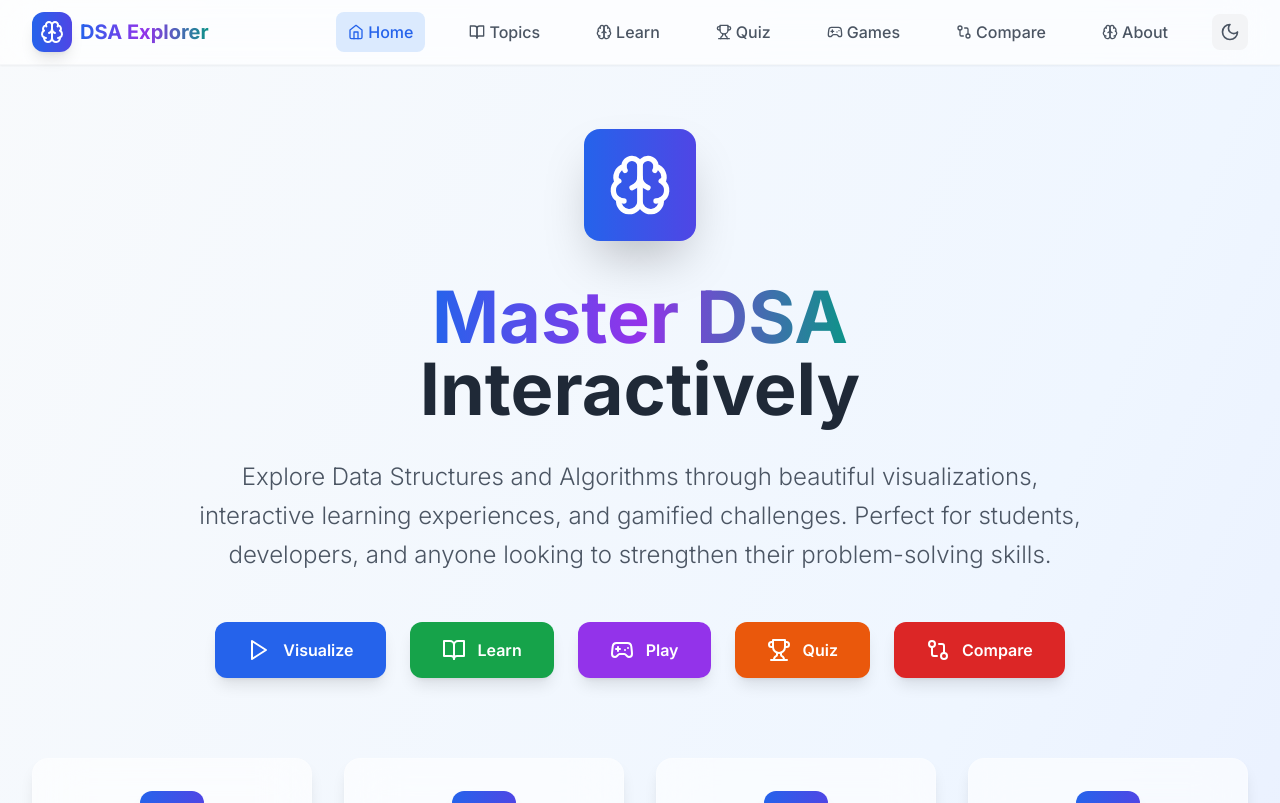
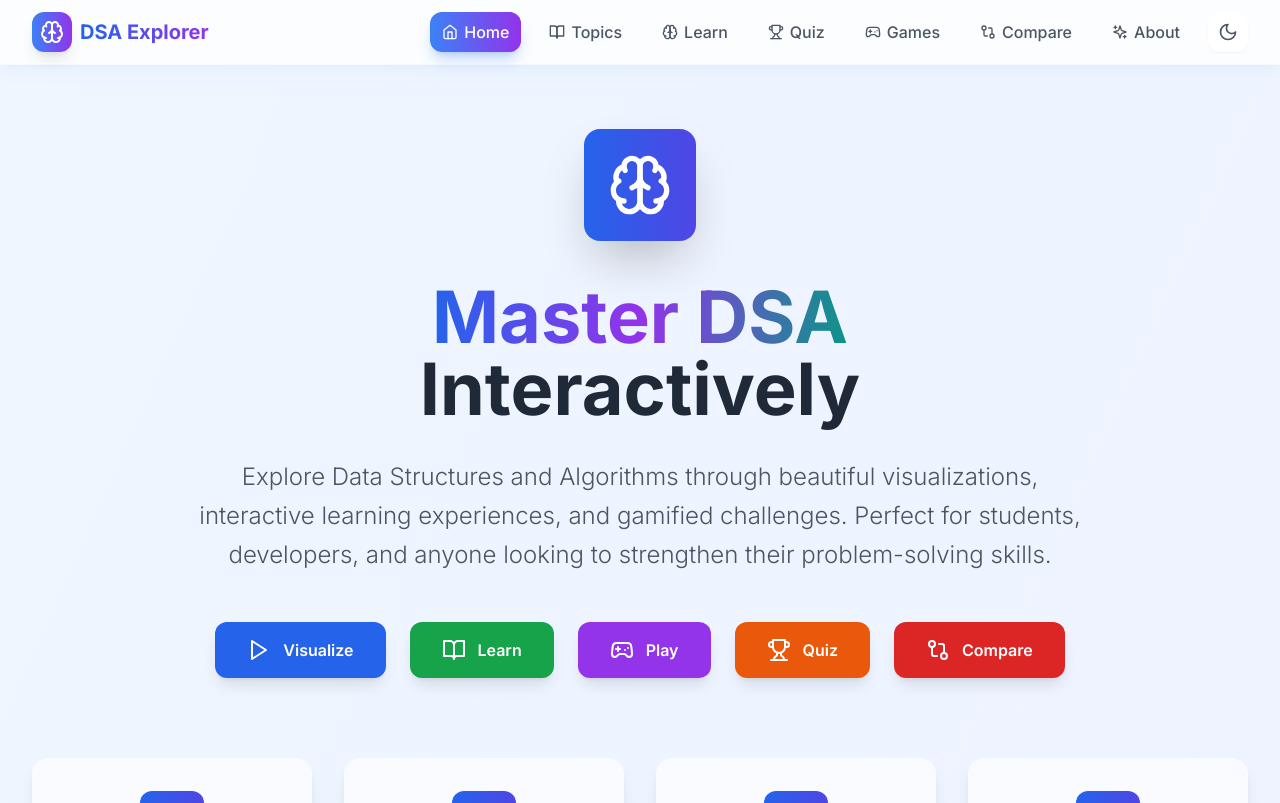
Before and after one commit to realamanvats/DSA-Explorer, a React (Vite) app: page / in a window 1280 px wide. Shown: the top 803 px of the page. Built offline with nearby package versions, Linux system fonts and the light colour scheme.

Commit message:
Layout.tsx
New things added

```diff
--- a/src/components/Layout.tsx
+++ b/src/components/Layout.tsx
@@ -1,3 +1,182 @@
+// import React, { useState } from 'react';
+// import { Link, useLocation } from 'react-router-dom';
+// import { motion, AnimatePresence } from 'framer-motion';
+// import {
+//   Brain,
+//   Home,
+//   BookOpen,
+//   Play,
+//   Trophy,
+//   Gamepad2,
+//   GitCompare,
+//   Menu,
+//   X,
+//   Sun,
+//   Moon
+// } from 'lucide-react';
+// import { useDarkMode } from '../hooks/useDarkMode';
+
+// const Layout: React.FC<{ children: React.ReactNode }> = ({ children }) => {
+//   const [isMenuOpen, setIsMenuOpen] = useState(false);
+//   const { isDark, toggleDarkMode } = useDarkMode();
+//   const location = useLocation();
+
+//   const navItems = [
+//     { path: '/', label: 'Home', icon: Home },
+//     { path: '/topics', label: 'Topics', icon: BookOpen },
+//     { path: '/learn', label: 'Learn', icon: Brain },
+//     { path: '/quiz', label: 'Quiz', icon: Trophy },
+//     { path: '/games', label: 'Games', icon: Gamepad2 },
+//     { path: '/compare', label: 'Compare', icon: GitCompare },
+//     { path: '/about', label: 'About', icon: Brain },
+//   ];
+
+//   return (
+//     <div className="min-h-screen">
+//       {/* Navigation */}
+//       <nav className="bg-white/70 dark:bg-gray-900/70 backdrop-blur-xl border-b border-gray-200/30 dark:border-gray-700/30 sticky top-0 z-50 shadow-sm">
+//         <div className="max-w-7xl mx-auto px-4 sm:px-6 lg:px-8">
+//           <div className="flex justify-between items-center h-16">
+//             {/* Logo */}
+//             <Link to="/" className="flex items-center space-x-2 group">
+//               <motion.div
+//                 whileHover={{ rotate: 180 }}
+//                 transition={{ duration: 0.3 }}
+//                 className="p-2 bg-gradient-to-r from-blue-600 to-indigo-600 rounded-xl shadow-lg"
+//               >
+//                 <Brain className="h-6 w-6 text-white" />
+//               </motion.div>
+//               <span className="text-xl font-bold gradient-text">
+//                 DSA Explorer
+//               </span>
+//             </Link>
+
+//             {/* Desktop Navigation */}
+//             <div className="hidden md:flex items-center space-x-8">
+//               {navItems.map(({ path, label, icon: Icon }) => (
+//                 <Link
+//                   key={path}
+//                   to={path}
+//                   className={`flex items-center space-x-1 px-3 py-2 rounded-lg transition-all duration-200 ${
+//                     location.pathname === path
+//                       ? 'bg-blue-100 dark:bg-blue-900/50 text-blue-600 dark:text-blue-400'
+//                       : 'text-gray-600 dark:text-gray-300 hover:text-blue-600 dark:hover:text-blue-400 hover:bg-gray-100 dark:hover:bg-gray-800'
+//                   }`}
+//                 >
+//                   <Icon className="h-4 w-4" />
+//                   <span className="font-medium">{label}</span>
+//                 </Link>
+//               ))}
+
+//               {/* Dark Mode Toggle */}
+//               <motion.button
+//                 whileHover={{ scale: 1.05 }}
+//                 whileTap={{ scale: 0.95 }}
+//                 onClick={toggleDarkMode}
+//                 className="p-2 rounded-lg bg-gray-100 dark:bg-gray-800 text-gray-600 dark:text-gray-300 hover:text-blue-600 dark:hover:text-blue-400 transition-colors"
+//               >
+//                 {isDark ? <Sun className="h-5 w-5" /> : <Moon className="h-5 w-5" />}
+//               </motion.button>
+//             </div>
+
+//             {/* Mobile menu button */}
+//             <div className="md:hidden flex items-center space-x-2">
+//               <motion.button
+//                 whileHover={{ scale: 1.05 }}
+//                 whileTap={{ scale: 0.95 }}
+//                 onClick={toggleDarkMode}
+//                 className="p-2 rounded-lg bg-gray-100 dark:bg-gray-800 text-gray-600 dark:text-gray-300"
+//               >
+//                 {isDark ? <Sun className="h-5 w-5" /> : <Moon className="h-5 w-5" />}
+//               </motion.button>
+
+//               <button
+//                 onClick={() => setIsMenuOpen(!isMenuOpen)}
+//                 className="p-2 rounded-lg bg-gray-100 dark:bg-gray-800 text-gray-600 dark:text-gray-300"
+//               >
+//                 {isMenuOpen ? <X className="h-6 w-6" /> : <Menu className="h-6 w-6" />}
+//               </button>
+//             </div>
+//           </div>
+//         </div>
+
+//         {/* Mobile Navigation */}
+//         <AnimatePresence>
+//           {isMenuOpen && (
+//             <motion.div
+//               initial={{ opacity: 0, height: 0 }}
+//               animate={{ opacity: 1, height: 'auto' }}
+//               exit={{ opacity: 0, height: 0 }}
+//               className="md:hidden bg-white/95 dark:bg-gray-900/95 backdrop-blur-md border-t border-gray-200/50 dark:border-gray-700/50"
+//             >
+//               <div className="px-4 py-4 space-y-2">
+//                 {navItems.map(({ path, label, icon: Icon }) => (
+//                   <Link
+//                     key={path}
+//                     to={path}
+//                     onClick={() => setIsMenuOpen(false)}
+//                     className={`flex items-center space-x-3 px-4 py-3 rounded-lg transition-all duration-200 ${
+//                       location.pathname === path
+//                         ? 'bg-blue-100 dark:bg-blue-900/50 text-blue-600 dark:text-blue-400'
+//                         : 'text-gray-600 dark:text-gray-300 hover:text-blue-600 dark:hover:text-blue-400 hover:bg-gray-100 dark:hover:bg-gray-800'
+//                     }`}
+//                   >
+//                     <Icon className="h-5 w-5" />
+//                     <span className="font-medium">{label}</span>
+//                   </Link>
+//                 ))}
+//               </div>
+//             </motion.div>
+//           )}
+//         </AnimatePresence>
+//       </nav>
+
+//       {/* Main Content */}
+//       <main className="min-h-[calc(100vh-64px)]">
+//         <AnimatePresence mode="wait">
+//           <motion.div
+//             key={location.pathname}
+//             initial={{ opacity: 0, y: 20 }}
+//             animate={{ opacity: 1, y: 0 }}
+//             exit={{ opacity: 0, y: -20 }}
+//             transition={{ duration: 0.3 }}
+//           >
+//             {children}
+//           </motion.div>
+//         </AnimatePresence>
+//       </main>
+
+//       {/* Footer */}
+//       <footer className="bg-white/80 dark:bg-gray-900/80 backdrop-blur-md border-t border-gray-200/50 dark:border-gray-700/50 mt-16">
+//         <div className="max-w-7xl mx-auto px-4 sm:px-6 lg:px-8 py-8">
+//           <div className="text-center">
+//             <div className="flex items-center justify-center space-x-2 mb-4">
+//               <Brain className="h-6 w-6 text-blue-600" />
+//               <span className="text-xl font-bold bg-gradient-to-r from-blue-600 to-purple-600 bg-clip-text text-transparent">
+//                 DSA Explorer
+//               </span>
+//             </div>
+//             <p className="text-gray-600 dark:text-gray-400 mb-4">
+//               Master Data Structures and Algorithms through interactive visualizations
+//             </p>
+//             <div className="flex justify-center space-x-6 text-sm text-gray-500 dark:text-gray-400">
+//               <span>© 2025 DSA Explorer</span>
+//               <span>•</span>
+//               <span>Educational Purpose</span>
+//               <span>•</span>
+//               <span>Open Source</span>
+//             </div>
+//           </div>
+//         </div>
+//       </footer>
+//     </div>
+//   );
+// };
+
+// export default Layout;
+
+
+
 import React, { useState } from 'react';
 import { Link, useLocation } from 'react-router-dom';
 import { motion, AnimatePresence } from 'framer-motion';
@@ -12,7 +191,8 @@ import {
   Menu,
   X,
   Sun,
-  Moon
+  Moon,
+  Sparkles
 } from 'lucide-react';
 import { useDarkMode } from '../hooks/useDarkMode';
 
@@ -28,43 +208,56 @@ const Layout: React.FC<{ children: React.ReactNode }> = ({ children }) => {
     { path: '/quiz', label: 'Quiz', icon: Trophy },
     { path: '/games', label: 'Games', icon: Gamepad2 },
     { path: '/compare', label: 'Compare', icon: GitCompare },
-    { path: '/about', label: 'About', icon: Brain },
+    { path: '/about', label: 'About', icon: Sparkles },
   ];
 
   return (
-    <div className="min-h-screen">
+    <div className={`min-h-screen transition-colors duration-500 ${isDark ? 'bg-gradient-to-br from-gray-900 to-gray-800' : 'bg-gradient-to-br from-blue-50 to-indigo-50'}`}>
       {/* Navigation */}
-      <nav className="bg-white/70 dark:bg-gray-900/70 backdrop-blur-xl border-b border-gray-200/30 dark:border-gray-700/30 sticky top-0 z-50 shadow-sm">
+      <nav className="bg-white/80 dark:bg-gray-900/80 backdrop-blur-2xl border-b border-gray-200/20 dark:border-gray-700/20 sticky top-0 z-50 shadow-lg shadow-blue-500/5 dark:shadow-blue-900/10">
         <div className="max-w-7xl mx-auto px-4 sm:px-6 lg:px-8">
           <div className="flex justify-between items-center h-16">
             {/* Logo */}
-            <Link to="/" className="flex items-center space-x-2 group">
+            <Link to="/" className="flex items-center space-x-2 group relative">
               <motion.div
-                whileHover={{ rotate: 180 }}
-                transition={{ duration: 0.3 }}
-                className="p-2 bg-gradient-to-r from-blue-600 to-indigo-600 rounded-xl shadow-lg"
+                whileHover={{ rotate: 360, scale: 1.1 }}
+                transition={{ duration: 0.5, type: "spring" }}
+                className="p-2 bg-gradient-to-r from-blue-500 to-purple-600 rounded-xl shadow-lg group-hover:shadow-blue-500/30 dark:group-hover:shadow-blue-700/40 transition-shadow"
               >
                 <Brain className="h-6 w-6 text-white" />
               </motion.div>
-              <span className="text-xl font-bold gradient-text">
+              <span className="text-xl font-bold bg-gradient-to-r from-blue-600 to-purple-600 bg-clip-text text-transparent">
                 DSA Explorer
               </span>
+              <motion.span
+                className="absolute -inset-2 bg-blue-100 dark:bg-blue-900/30 rounded-lg -z-10"
+                initial={{ opacity: 0, scale: 0.8 }}
+                whileHover={{ opacity: 1, scale: 1 }}
+                transition={{ duration: 0.2 }}
+              />
             </Link>
 
             {/* Desktop Navigation */}
-            <div className="hidden md:flex items-center space-x-8">
+            <div className="hidden md:flex items-center space-x-4">
               {navItems.map(({ path, label, icon: Icon }) => (
                 <Link
                   key={path}
                   to={path}
-                  className={`flex items-center space-x-1 px-3 py-2 rounded-lg transition-all duration-200 ${
+                  className={`relative flex items-center space-x-1.5 px-3 py-2 rounded-xl transition-all duration-300 group ${
                     location.pathname === path
-                      ? 'bg-blue-100 dark:bg-blue-900/50 text-blue-600 dark:text-blue-400'
-                      : 'text-gray-600 dark:text-gray-300 hover:text-blue-600 dark:hover:text-blue-400 hover:bg-gray-100 dark:hover:bg-gray-800'
+                      ? 'text-white bg-gradient-to-r from-blue-500 to-purple-600 shadow-lg shadow-blue-500/30 dark:shadow-blue-700/40'
+                      : 'text-gray-600 dark:text-gray-300 hover:text-blue-600 dark:hover:text-blue-400 hover:bg-white/50 dark:hover:bg-gray-800/50'
                   }`}
                 >
                   <Icon className="h-4 w-4" />
                   <span className="font-medium">{label}</span>
+                  {location.pathname === path && (
+                    <motion.div
+                      className="absolute inset-0 rounded-xl bg-gradient-to-r from-blue-500 to-purple-600 -z-10"
+                      layoutId="activeNavItem"
+                      transition={{ type: "spring", stiffness: 500, damping: 30 }}
+                    />
+                  )}
                 </Link>
               ))}
 
@@ -73,29 +266,30 @@ const Layout: React.FC<{ children: React.ReactNode }> = ({ children }) => {
                 whileHover={{ scale: 1.05 }}
                 whileTap={{ scale: 0.95 }}
                 onClick={toggleDarkMode}
-                className="p-2 rounded-lg bg-gray-100 dark:bg-gray-800 text-gray-600 dark:text-gray-300 hover:text-blue-600 dark:hover:text-blue-400 transition-colors"
+                className="p-2.5 rounded-xl bg-white/70 dark:bg-gray-800/70 text-gray-600 dark:text-gray-300 hover:text-blue-600 dark:hover:text-blue-400 transition-all duration-300 shadow-sm hover:shadow-md backdrop-blur-sm"
               >
                 {isDark ? <Sun className="h-5 w-5" /> : <Moon className="h-5 w-5" />}
               </motion.button>
             </div>
 
             {/* Mobile menu button */}
-            <div className="md:hidden flex items-center space-x-2">
+            <div className="md:hidden flex items-center space-x-3">
               <motion.button
                 whileHover={{ scale: 1.05 }}
                 whileTap={{ scale: 0.95 }}
                 onClick={toggleDarkMode}
-                className="p-2 rounded-lg bg-gray-100 dark:bg-gray-800 text-gray-600 dark:text-gray-300"
+                className="p-2.5 rounded-xl bg-white/70 dark:bg-gray-800/70 text-gray-600 dark:text-gray-300 shadow-sm"
               >
                 {isDark ? <Sun className="h-5 w-5" /> : <Moon className="h-5 w-5" />}
               </motion.button>
 
-              <button
+              <motion.button
+                whileTap={{ scale: 0.95 }}
                 onClick={() => setIsMenuOpen(!isMenuOpen)}
-                className="p-2 rounded-lg bg-gray-100 dark:bg-gray-800 text-gray-600 dark:text-gray-300"
+                className="p-2.5 rounded-xl bg-white/70 dark:bg-gray-800/70 text-gray-600 dark:text-gray-300 shadow-sm"
               >
-                {isMenuOpen ? <X className="h-6 w-6" /> : <Menu className="h-6 w-6" />}
-              </button>
+                {isMenuOpen ? <X className="h-5 w-5" /> : <Menu className="h-5 w-5" />}
+              </motion.button>
             </div>
           </div>
         </div>
@@ -107,7 +301,8 @@ const Layout: React.FC<{ children: React.ReactNode }> = ({ children }) => {
               initial={{ opacity: 0, height: 0 }}
               animate={{ opacity: 1, height: 'auto' }}
               exit={{ opacity: 0, height: 0 }}
-              className="md:hidden bg-white/95 dark:bg-gray-900/95 backdrop-blur-md border-t border-gray-200/50 dark:border-gray-700/50"
+              transition={{ duration: 0.3 }}
+              className="md:hidden bg-white/95 dark:bg-gray-900/95 backdrop-blur-2xl border-t border-gray-200/30 dark:border-gray-700/30 shadow-xl"
             >
               <div className="px-4 py-4 space-y-2">
                 {navItems.map(({ path, label, icon: Icon }) => (
@@ -115,10 +310,10 @@ const Layout: React.FC<{ children: React.ReactNode }> = ({ children }) => {
                     key={path}
                     to={path}
                     onClick={() => setIsMenuOpen(false)}
-                    className={`flex items-center space-x-3 px-4 py-3 rounded-lg transition-all duration-200 ${
+                    className={`flex items-center space-x-3 px-4 py-3 rounded-xl transition-all duration-300 ${
                       location.pathname === path
-                        ? 'bg-blue-100 dark:bg-blue-900/50 text-blue-600 dark:text-blue-400'
-                        : 'text-gray-600 dark:text-gray-300 hover:text-blue-600 dark:hover:text-blue-400 hover:bg-gray-100 dark:hover:bg-gray-800'
+                        ? 'text-white bg-gradient-to-r from-blue-500 to-purple-600 shadow-md'
+                        : 'text-gray-600 dark:text-gray-300 hover:text-blue-600 dark:hover:text-blue-400 hover:bg-white/50 dark:hover:bg-gray-800/50'
                     }`}
                   >
                     <Icon className="h-5 w-5" />
@@ -139,7 +334,7 @@ const Layout: React.FC<{ children: React.ReactNode }> = ({ children }) => {
             initial={{ opacity: 0, y: 20 }}
             animate={{ opacity: 1, y: 0 }}
             exit={{ opacity: 0, y: -20 }}
-            transition={{ duration: 0.3 }}
+            transition={{ duration: 0.4, ease: "easeOut" }}
           >
             {children}
           </motion.div>
@@ -147,23 +342,29 @@ const Layout: React.FC<{ children: React.ReactNode }> = ({ children }) => {
       </main>
 
       {/* Footer */}
-      <footer className="bg-white/80 dark:bg-gray-900/80 backdrop-blur-md border-t border-gray-200/50 dark:border-gray-700/50 mt-16">
+      <footer className="bg-white/80 dark:bg-gray-900/80 backdrop-blur-2xl border-t border-gray-200/30 dark:border-gray-700/30 mt-16">
         <div className="max-w-7xl mx-auto px-4 sm:px-6 lg:px-8 py-8">
           <div className="text-center">
-            <div className="flex items-center justify-center space-x-2 mb-4">
-              <Brain className="h-6 w-6 text-blue-600" />
+            <motion.div
+              className="flex items-center justify-center space-x-2 mb-4"
+              whileHover={{ scale: 1.05 }}
+              transition={{ type: "spring", stiffness: 400, damping: 10 }}
+            >
+              <div className="p-2 bg-gradient-to-r from-blue-500 to-purple-600 rounded-xl shadow-lg">
+                <Brain className="h-5 w-5 text-white" />
+              </div>
               <span className="text-xl font-bold bg-gradient-to-r from-blue-600 to-purple-600 bg-clip-text text-transparent">
                 DSA Explorer
               </span>
-            </div>
-            <p className="text-gray-600 dark:text-gray-400 mb-4">
-              Master Data Structures and Algorithms through interactive visualizations
+            </motion.div>
+            <p className="text-gray-600 dark:text-gray-400 mb-4 max-w-2xl mx-auto">
+              Master Data Structures and Algorithms through interactive visualizations and engaging content
             </p>
-            <div className="flex justify-center space-x-6 text-sm text-gray-500 dark:text-gray-400">
+            <div className="flex flex-col sm:flex-row justify-center items-center space-y-2 sm:space-y-0 sm:space-x-6 text-sm text-gray-500 dark:text-gray-400">
               <span>© 2025 DSA Explorer</span>
-              <span>•</span>
+              <span className="hidden sm:inline">•</span>
               <span>Educational Purpose</span>
-              <span>•</span>
+              <span className="hidden sm:inline">•</span>
               <span>Open Source</span>
             </div>
           </div>
```
